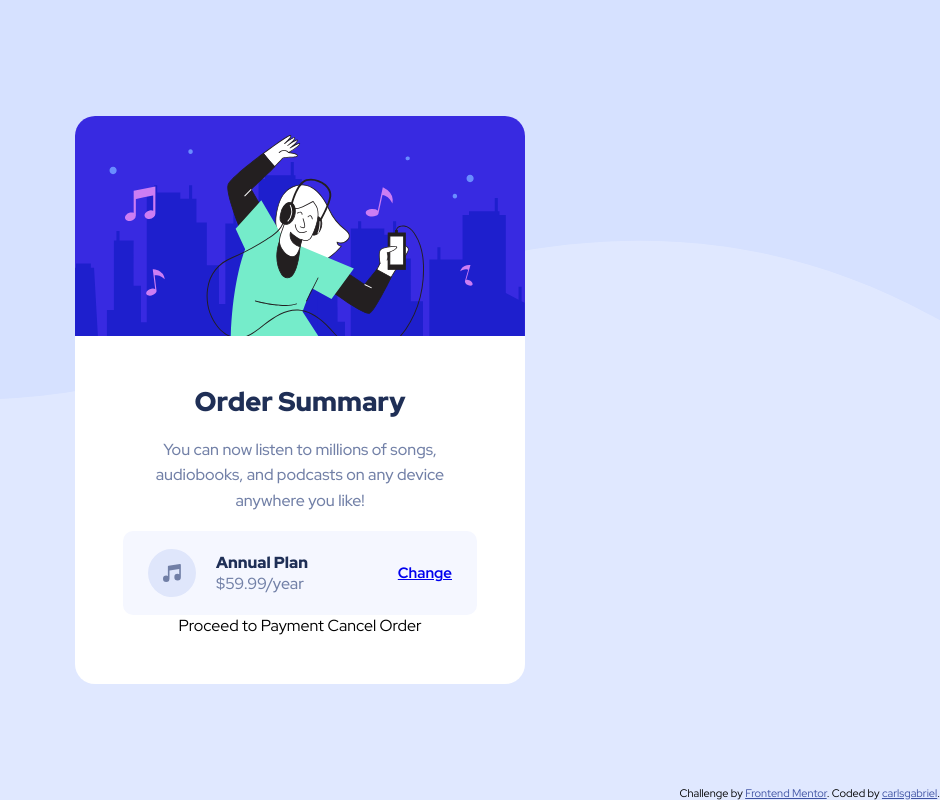
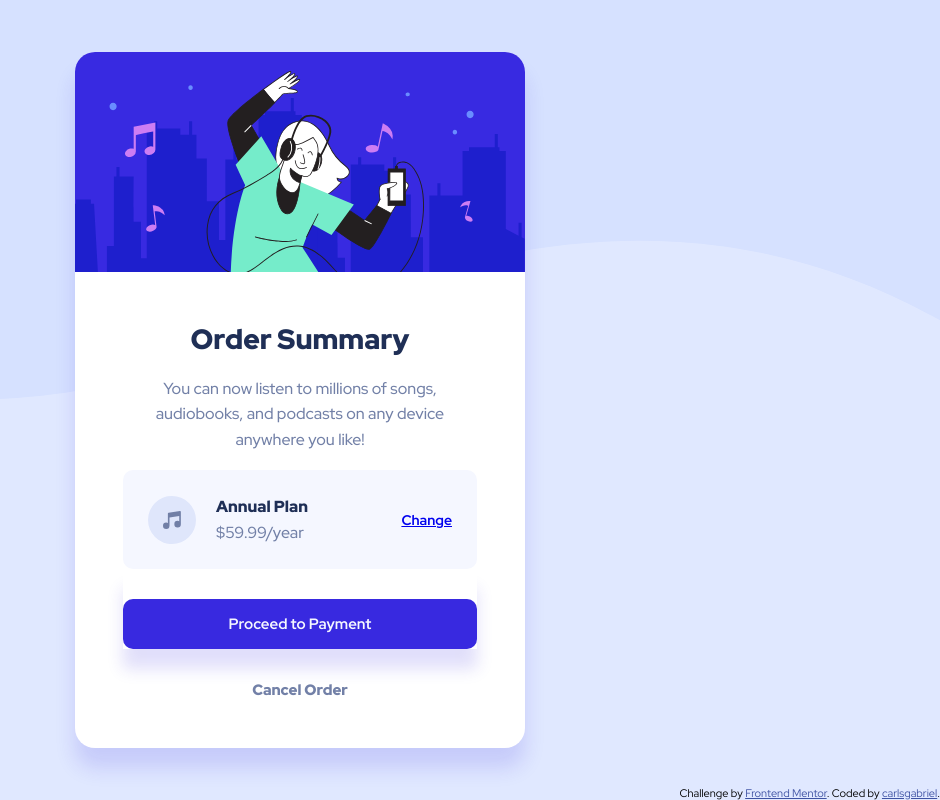
Before and after one commit to carlsgabriel/frontendMentorOrderSummaryComponent, a plain HTML site: page index.html in a window 1280 px wide. Shown: the whole page, without its empty margins (340-1280 px from the left). Drawn offline with Linux system fonts and the light colour scheme.

Commit message:
finalizing page structure and styling

```diff
--- a/index.html
+++ b/index.html
@@ -62,10 +62,18 @@
           </div>
         </div>
 
-        Proceed to Payment
-        Cancel Order
+        <div class="content-buttom-payment">
+          <a href="">Proceed to Payment</a>
+        </div>
+
+        <div class="content-buttom-cancel">
+          <a href="">Cancel Order</a>
+        </div>
+
       </div>
+
     </div>
+
   </main>
 
   <div class="attribution">
--- a/style.css
+++ b/style.css
@@ -24,6 +24,7 @@ main{
     background-color: hsl(0, 0%, 100%);
     max-width: 450px;
     border-radius: 20px;
+    box-shadow: 0px 20px 20px hsla(245, 75%, 52%, 15%);
 }
 
 .img img{
@@ -41,7 +42,7 @@ main{
 }
 
 .content-h1 h1{
-    font-size: 27px;
+    font-size: 28px;
     font-weight: 900;
     color: hsl(223, 47%, 23%);
 }
@@ -78,6 +79,7 @@ main{
 .plan-flex{
     display: flex;
     flex: 1;
+    padding: 8px 0px;
     justify-content: space-between;
     align-items: center;
 }
@@ -91,6 +93,7 @@ main{
 .price-text{
     color: hsl(223, 47%, 23%);
     font-weight: 900;
+    margin-bottom: 5px;
 }
 
 .price-price{
@@ -99,8 +102,51 @@ main{
 }
 
 .plan-link{
+    font-size: 14px;
+    font-weight: 700;
+}
+
+.plan-link a:hover{
+    color: hsla(245, 75%, 52%, 50%);
+}
+
+.content-buttom-payment{
+    width: 100%;
+    box-shadow: 0px 20px 15px hsla(245, 75%, 52%, 15%);
+}
+
+.content-buttom-payment a{
+    margin-top: 30px;
+    display: inline-flex;
+    justify-content: center;
+    align-items: center;
+    width: 100%;
+    height: 50px;
+    text-decoration: none;
     font-size: 15px;
     font-weight: 700;
+    color: hsl(225, 100%, 98%);
+    background-color: hsl(245, 75%, 52%);
+    border-radius: 10px;
+}
+
+.content-buttom-payment a:hover{
+    background-color: hsla(245, 75%, 52%, 50%);
+}
+
+.content-buttom-cancel{
+    margin-top: 30px;
+}
+
+.content-buttom-cancel a{
+    text-decoration: none;
+    font-size: 15px;
+    color: hsl(224, 23%, 55%);
+    font-weight: 900;
+}
+
+.content-buttom-cancel a:hover{
+    color: hsla(245, 75%, 52%, 50%);
 }
 
 .attribution{
```
